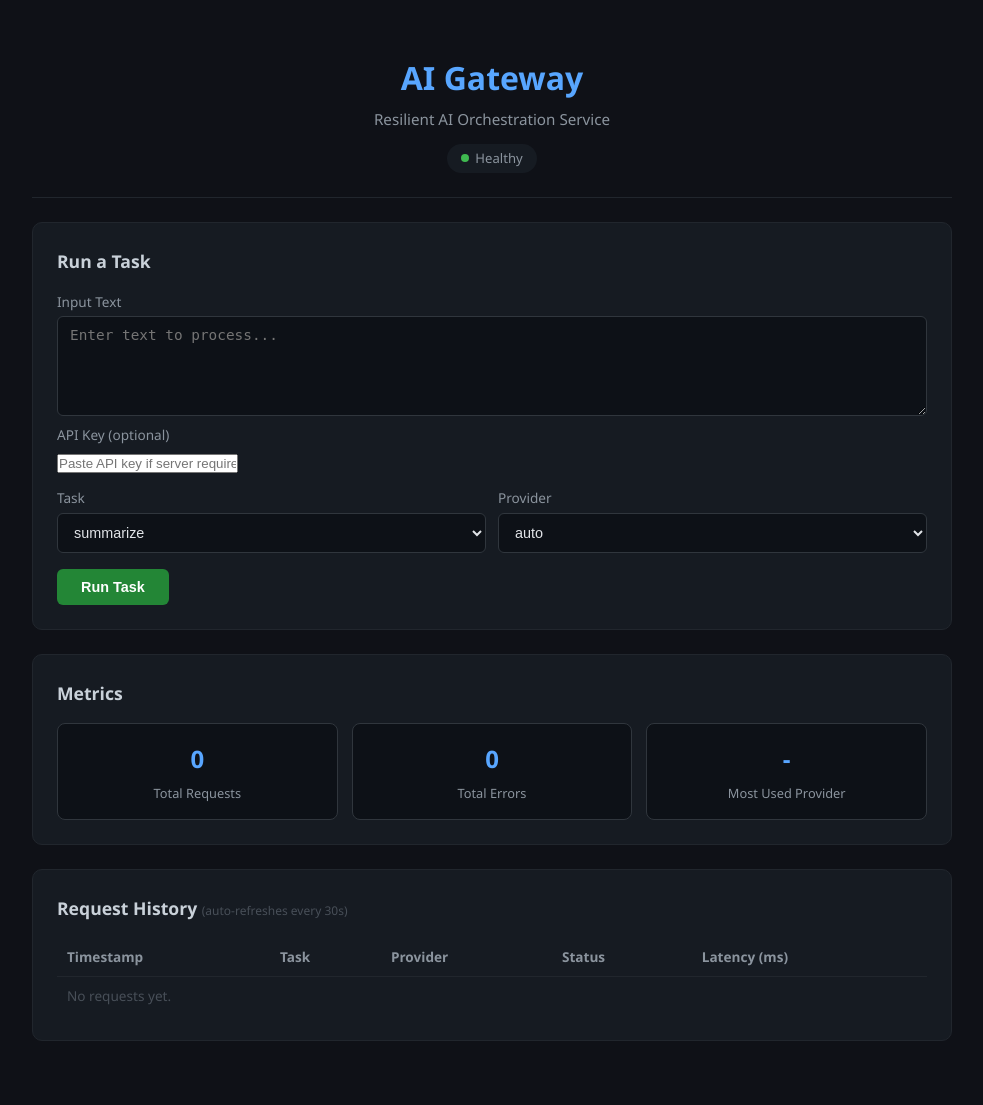
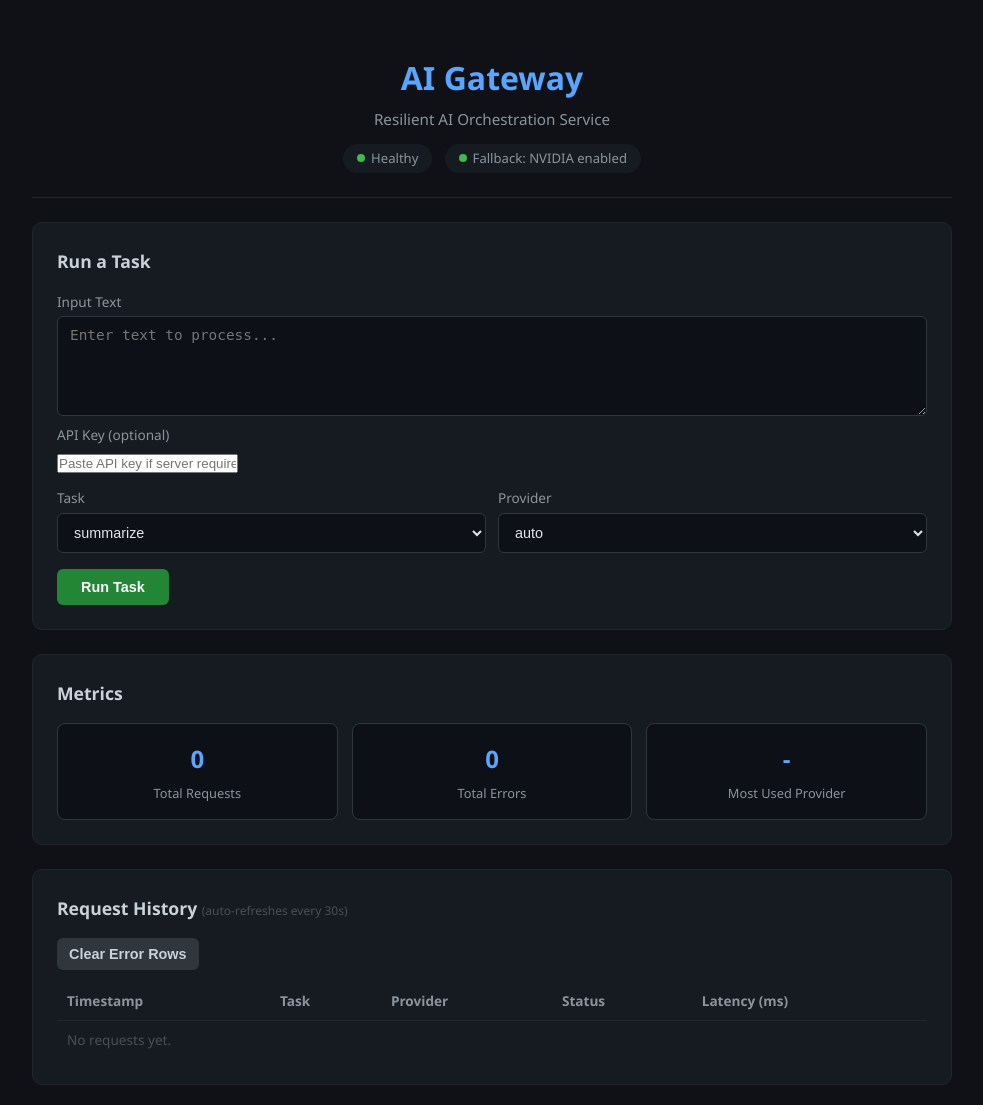
Before and after one commit to hashimminhas/ai-gateway, a Flask app: page / in a window 1280 px wide. Shown: the whole page, without its empty margins (148-1131 px from the left). Before the commit the page ends 1041 px from the top, so only its background shows below. Run offline with Flask 3, Linux system fonts and the light colour scheme; data that the repository does not hold is empty.

Commit message:
Add dashboard hardening endpoints and cleanup tools
- Add GET /provider/status and POST /history/cleanup
- Add UI fallback status badge and Clear Error Rows action
- Add tests for new routes (18 total passing)
- Add NVIDIA_API_KEY to render/local env docs and templates
- Update progress log

```diff
--- a/app/routes.py
+++ b/app/routes.py
@@ -1,5 +1,5 @@
 import functools
-from datetime import datetime, timezone
+from datetime import datetime, timezone, timedelta
 
 from flask import Blueprint, request, jsonify, render_template
 from prometheus_client import generate_latest, CONTENT_TYPE_LATEST
@@ -110,3 +110,45 @@ def history():
         .all()
     )
     return jsonify([r.to_dict() for r in records]), 200
+
+
+@api_bp.route('/provider/status', methods=['GET'])
+@require_api_key
+def provider_status():
+    openai_key = Config.OPENAI_API_KEY or ''
+    claude_key = Config.CLAUDE_API_KEY or ''
+    status = {
+        "nvidia_fallback_enabled": bool(Config.NVIDIA_API_KEY),
+        "openai_native_enabled": bool(openai_key) and openai_key.startswith('sk-'),
+        "claude_native_enabled": bool(claude_key) and claude_key.startswith('sk-ant-'),
+        "gemini_native_enabled": bool(Config.GEMINI_API_KEY),
+        "huggingface_native_enabled": bool(Config.HF_API_KEY),
+    }
+    return jsonify(status), 200
+
+
+@api_bp.route('/history/cleanup', methods=['POST'])
+@limiter.limit("5/minute")
+@require_api_key
+def cleanup_history_errors():
+    """Delete error rows from history, optionally only older than N minutes."""
+    data = request.get_json(silent=True) or {}
+    older_than_minutes = data.get('older_than_minutes')
+
+    query = AIRequest.query.filter_by(status='error')
+    if older_than_minutes is not None:
+        try:
+            older_than_minutes = int(older_than_minutes)
+            if older_than_minutes < 0:
+                return jsonify({"error": "older_than_minutes must be >= 0"}), 400
+        except (ValueError, TypeError):
+            return jsonify({"error": "older_than_minutes must be an integer"}), 400
+        cutoff = datetime.now(timezone.utc) - timedelta(minutes=older_than_minutes)
+        query = query.filter(AIRequest.timestamp <= cutoff)
+
+    deleted = query.count()
+    if deleted:
+        query.delete(synchronize_session=False)
+        db.session.commit()
+
+    return jsonify({"deleted": deleted}), 200
--- a/app/templates/index.html
+++ b/app/templates/index.html
@@ -17,6 +17,7 @@
   header h1{font-size:2rem;color:#58a6ff;margin-bottom:4px}
   header p{color:#8b949e;font-size:.95rem}
   .status-pill{display:inline-flex;align-items:center;gap:6px;margin-top:12px;padding:4px 14px;border-radius:20px;background:#161b22;font-size:.82rem;color:#8b949e}
+  .status-pill + .status-pill{margin-left:8px}
   .status-dot{width:8px;height:8px;border-radius:50%;background:#484f58}
   .status-dot.green{background:#3fb950}
   .status-dot.red{background:#f85149}
@@ -87,6 +88,10 @@
       <span class="status-dot" id="healthDot"></span>
       <span id="healthText">Checking…</span>
     </div>
+    <div class="status-pill">
+      <span class="status-dot" id="fallbackDot"></span>
+      <span id="fallbackText">Fallback: checking…</span>
+    </div>
   </header>
 
   <!-- MAIN FORM -->
@@ -144,6 +149,12 @@
   <!-- HISTORY -->
   <div class="card">
     <h2>Request History <span style="font-size:.75rem;color:#484f58;font-weight:400">(auto-refreshes every 30s)</span></h2>
+    <div style="margin-bottom:12px">
+      <button class="btn" style="background:#30363d;color:#c9d1d9;margin-top:0;padding:8px 12px" onclick="cleanupErrorHistory()">
+        Clear Error Rows
+      </button>
+      <span id="cleanupInfo" style="font-size:.8rem;color:#8b949e;margin-left:8px"></span>
+    </div>
     <div class="table-wrap">
       <table>
         <thead><tr><th>Timestamp</th><th>Task</th><th>Provider</th><th>Status</th><th>Latency (ms)</th></tr></thead>
@@ -170,6 +181,32 @@ function checkHealth(){
 }
 checkHealth();
 setInterval(checkHealth, 30000);
+
+function loadProviderStatus(){
+  var apiKey=document.getElementById('apiKeyInput').value.trim() || localStorage.getItem('aigw_api_key') || '';
+  var headers={};
+  if(apiKey){headers['X-API-Key']=apiKey;}
+
+  fetch('/provider/status',{headers:headers})
+    .then(function(r){return r.json();})
+    .then(function(data){
+      var dot=document.getElementById('fallbackDot');
+      var text=document.getElementById('fallbackText');
+      if(data && data.nvidia_fallback_enabled){
+        dot.className='status-dot green';
+        text.textContent='Fallback: NVIDIA enabled';
+      }else{
+        dot.className='status-dot red';
+        text.textContent='Fallback: NVIDIA disabled';
+      }
+    })
+    .catch(function(){
+      document.getElementById('fallbackDot').className='status-dot red';
+      document.getElementById('fallbackText').textContent='Fallback: unknown';
+    });
+}
+loadProviderStatus();
+setInterval(loadProviderStatus, 30000);
 
 /* ---------- Run task ---------- */
 function runTask(){
@@ -296,6 +333,39 @@ function loadHistory(){
     });
 }
 
+function cleanupErrorHistory(){
+  var apiKey=document.getElementById('apiKeyInput').value.trim() || localStorage.getItem('aigw_api_key') || '';
+  var headers={'Content-Type':'application/json'};
+  if(apiKey){
+    headers['X-API-Key']=apiKey;
+  }
+
+  fetch('/history/cleanup', {
+    method:'POST',
+    headers:headers,
+    body:JSON.stringify({older_than_minutes: 0})
+  })
+  .then(function(r){
+    return r.json().then(function(data){return {ok:r.ok, data:data};});
+  })
+  .then(function(res){
+    var info=document.getElementById('cleanupInfo');
+    if(!res.ok){
+      info.style.color='#f85149';
+      info.textContent='Cleanup failed: '+(res.data.error||'Unknown error');
+      return;
+    }
+    info.style.color='#3fb950';
+    info.textContent='Removed '+res.data.deleted+' error row(s).';
+    loadHistory();
+  })
+  .catch(function(){
+    var info=document.getElementById('cleanupInfo');
+    info.style.color='#f85149';
+    info.textContent='Cleanup failed: network error.';
+  });
+}
+
 function updateMetrics(rows){
   document.getElementById('metricTotal').textContent=rows.length;
   var errors=0;
--- a/docker-compose.yml
+++ b/docker-compose.yml
@@ -9,6 +9,8 @@ services:
       - DATABASE_URL=postgresql://aigateway:aigateway@db:5432/aigateway
       - CLAUDE_API_KEY=${CLAUDE_API_KEY}
       - MISTRAL_API_KEY=${MISTRAL_API_KEY}
+      - NVIDIA_API_KEY=${NVIDIA_API_KEY}
+      - OPENAI_API_KEY=${OPENAI_API_KEY}
       - GEMINI_API_KEY=${GEMINI_API_KEY}
       - HF_API_KEY=${HF_API_KEY}
     depends_on:
--- a/render.yaml
+++ b/render.yaml
@@ -13,6 +13,8 @@ services:
         sync: false
       - key: MISTRAL_API_KEY
         sync: false
+      - key: NVIDIA_API_KEY
+        sync: false
       - key: GEMINI_API_KEY
         sync: false
       - key: HF_API_KEY
```
Also changed, not shown: PROGRESS.md (+19 -0 lines), tests/test_routes.py (+48 -0 lines), README.md, 1 other file.
